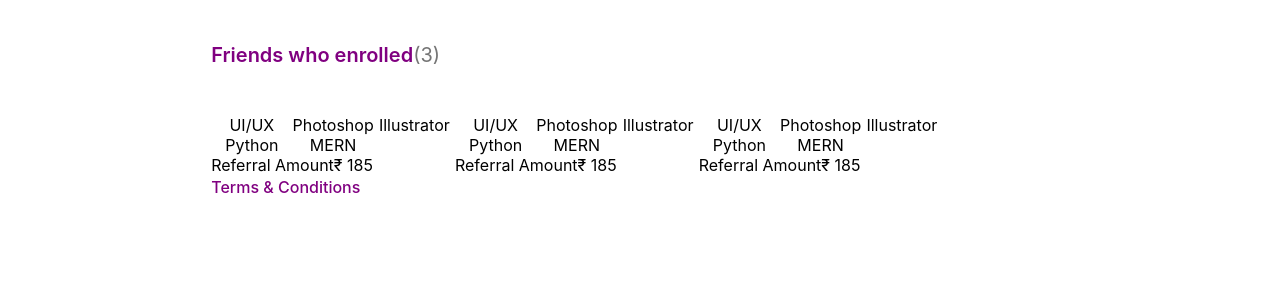
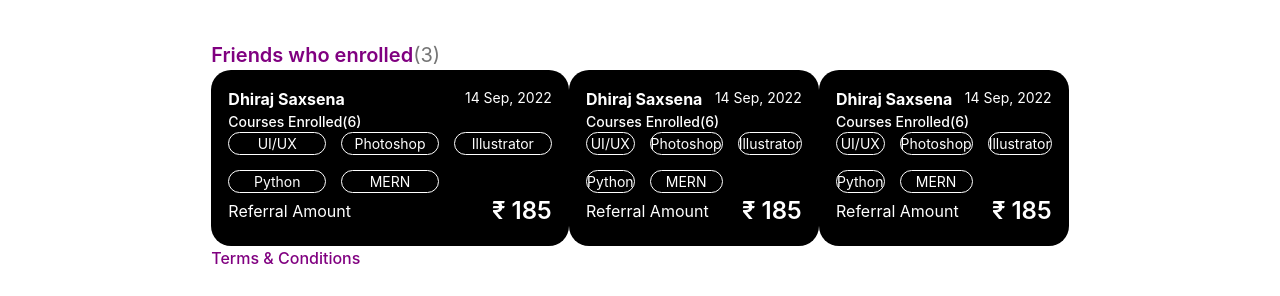
Before and after one commit to Aaryan-Dev/tutedude_assignment, a React (Create React App) app: page / in a window 1280 px wide. Shown: the part 253-549 px from the top of the page. Built offline with nearby package versions, Linux system fonts and the light colour scheme.

Commit message:
Update my.module.css

```diff
--- a/src/my.module.css
+++ b/src/my.module.css
@@ -157,6 +157,7 @@ width: 45%;
 }
 
 #ReferralCode{
+
     margin-top: 60px;
     display: flex;
     flex-direction: column;
@@ -165,7 +166,22 @@ width: 45%;
 }
 
 .friends{
+    margin: auto;
+    width: 100%;
     display: flex;
+    justify-content: space-between;
+}
+
+.friends>div{
+    background-color: #000000;
+    padding: 2%;
+    border-radius:20px;
+
+}
+
+.friends>div:nth-child(1) {
+    width: 70%;
+
 }
 
 #terms{
@@ -218,51 +234,91 @@ width: 45%;
 
 .friends>div>div:nth-child(1){
     display: flex;
+        justify-content: space-between;
+    /* align-items: center; */
+    /* justify-content: center; */
+}
+.friends>div>div:nth-child(2){
+    display: flex;
+    justify-content: flex-start;
+    align-items: center;
+    /* justify-content: center; */
 }
 
 .friends>div>div:nth-child(3) {
     display: grid;
     grid-template-columns: repeat(3, 1fr) ;
     grid-template-rows: auto ;
+    gap: 15px;
 }
 
 .friends>div>div:nth-child(4) {
     display: flex;
+        justify-content: space-between;
+        align-items: center;
+        /* justify-content: center; */
 }
 
 .name{
-font-family: 'Poppins';
+/* font-family: 'Poppins'; */
+
     font-style: normal;
     font-weight: 700;
     font-size: 16px;
     line-height: 24px;
-    /* identical to box height */
-
-
     color: #FFFFFF;
 }
 
 .date {
-    font-family: 'Poppins';
+    /* font-family: 'Poppins'; */
         font-style: normal;
         font-weight: 400;
         font-size: 14px;
         line-height: 21px;
-        /* identical to box height */
-
-
         color: #FFFFFF;
 }
 
 .detail {
-    font-family: 'Poppins';
+    /* font-family: 'Poppins'; */
     font-style: normal;
     font-weight: 500;
     font-size: 14px;
     line-height: 21px;
-    /* identical to box height */
+    color: #FFFFFF;
+}
+
+.skills>div{
+    /* font-family: 'Poppins'; */
+        font-style: normal;
+        font-weight: 400;
+        font-size: 14px;
+        line-height: 21px;
+        color: #FFFFFF;
+        flex: none;
+        order: 0;
+        flex-grow: 0;
+}
+
+.skills>div{
+    border: 1px solid white;
+    border-radius: 20px;
+
+}
+
+.amount {
+    /* font-family: 'Poppins'; */
+    font-style: normal;
+    font-weight: 400;
+    font-size: 16px;
+    line-height: 24px;
+    color: #FFFFFF;}
 
 
-    color: #FFFFFF;}
-
-.price {}
+.price {
+    /* font-family: 'Poppins'; */
+    font-style: normal;
+    font-weight: 600;
+    font-size: 24px;
+    line-height: 36px;
+    color: #FFFFFF;
+}
```
